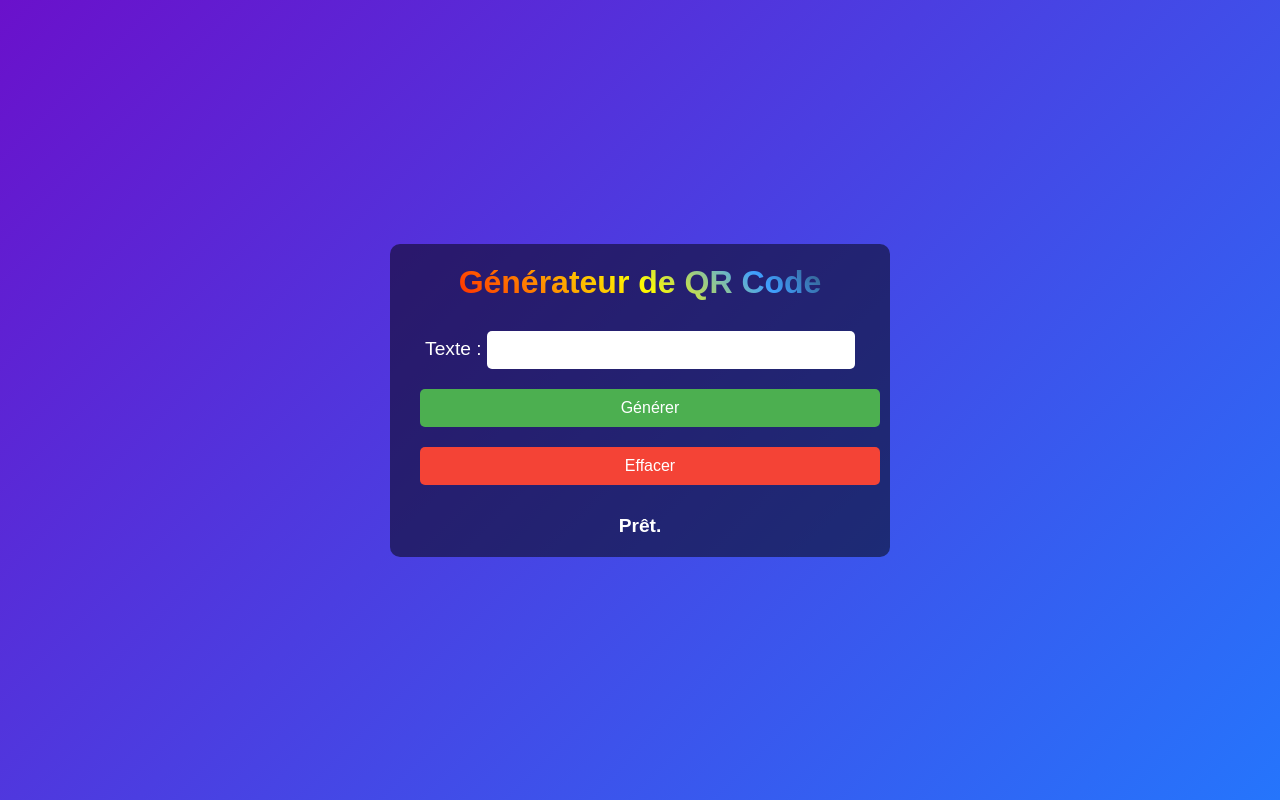
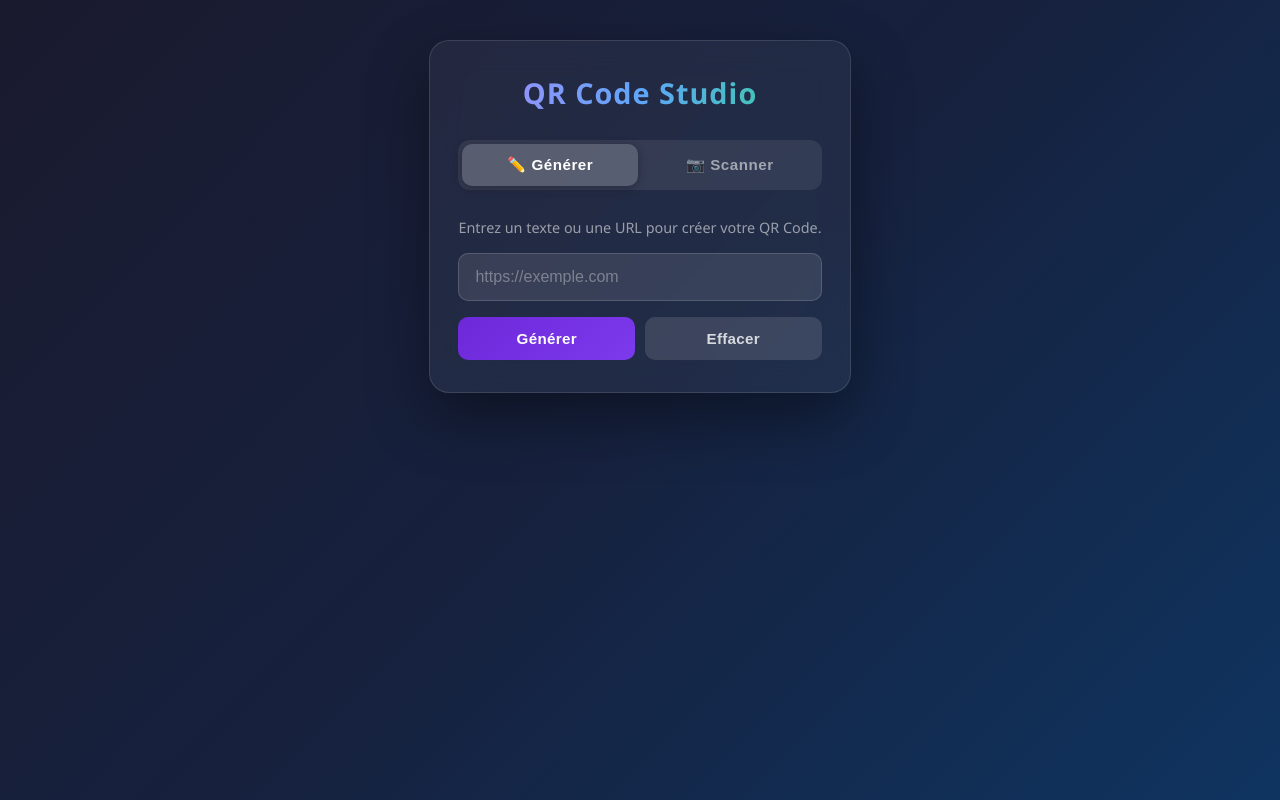
Before and after one commit to VoaybeDev/qr-bar-code-converter, a React (Create React App) app: page / in a window 1280 px wide. Built offline with nearby package versions, Linux system fonts and the light colour scheme.

Commit message:
Lecture & Ecriture Qr

```diff
--- a/package.json
+++ b/package.json
@@ -11,6 +11,7 @@
     "qrcode.react": "^4.2.0",
     "react": "^18.3.1",
     "react-dom": "^18.3.1",
+    "react-qr-reader": "^3.0.0-beta-1",
     "react-scripts": "5.0.1",
     "web-vitals": "^2.1.4"
   },
--- a/src/App.css
+++ b/src/App.css
@@ -1,4 +1,3 @@
-/* Reset default styles */
 * {
   margin: 0;
   padding: 0;
@@ -6,104 +5,239 @@
 }
 
 body {
-  font-family: 'Arial', sans-serif;
-  background: linear-gradient(135deg, #6a11cb 0%, #2575fc 100%);
-  color: white;
-  height: 100vh;
+  font-family: 'Segoe UI', Arial, sans-serif;
+  background: linear-gradient(135deg, #1a1a2e 0%, #16213e 50%, #0f3460 100%);
+  min-height: 100vh;
   display: flex;
   justify-content: center;
-  align-items: center;
-  flex-direction: column;
+  align-items: flex-start;
+  padding: 40px 16px;
 }
 
+/* ── App container ── */
 .app {
-  text-align: center;
-  padding: 20px;
-  max-width: 500px;
   width: 100%;
-  background: rgba(0, 0, 0, 0.5);
-  border-radius: 10px;
+  max-width: 460px;
+  background: rgba(255, 255, 255, 0.05);
+  backdrop-filter: blur(16px);
+  border: 1px solid rgba(255, 255, 255, 0.12);
+  border-radius: 20px;
+  padding: 32px 28px;
+  color: white;
+  box-shadow: 0 24px 60px rgba(0, 0, 0, 0.4);
 }
 
+/* ── Title ── */
 .title {
-  font-size: 2rem;
-  background: linear-gradient(45deg, #ff0000, #ff7300, #fffb00, #3f9fff, #2e2e2e);
+  font-size: 1.8rem;
+  font-weight: 700;
+  text-align: center;
+  letter-spacing: 1px;
+  margin-bottom: 28px;
+  background: linear-gradient(90deg, #a78bfa, #60a5fa, #34d399);
   -webkit-background-clip: text;
-  color: transparent;
-  font-weight: bold;
+  -webkit-text-fill-color: transparent;
+  background-clip: text;
 }
 
-.content {
-  margin-top: 20px;
-  width: 100%;
+/* ── Tabs ── */
+.tabs {
+  display: flex;
+  background: rgba(255, 255, 255, 0.08);
+  border-radius: 12px;
+  padding: 4px;
+  margin-bottom: 28px;
+  gap: 4px;
 }
 
-.label {
-  margin-bottom: 10px;
-  font-size: 1.2rem;
+.tab {
+  flex: 1;
+  padding: 12px;
+  border: none;
+  border-radius: 10px;
+  background: transparent;
+  color: rgba(255, 255, 255, 0.55);
+  font-size: 0.95rem;
+  font-weight: 600;
+  cursor: pointer;
+  transition: all 0.25s ease;
+  letter-spacing: 0.5px;
 }
 
+.tab.active {
+  background: rgba(255, 255, 255, 0.18);
+  color: white;
+  box-shadow: 0 2px 10px rgba(0, 0, 0, 0.25);
+}
+
+.tab:hover:not(.active) {
+  color: rgba(255, 255, 255, 0.8);
+  background: rgba(255, 255, 255, 0.06);
+}
+
+/* ── Panel ── */
+.panel {
+  display: flex;
+  flex-direction: column;
+  gap: 16px;
+}
+
+.panel-desc {
+  font-size: 0.9rem;
+  color: rgba(255, 255, 255, 0.55);
+  text-align: center;
+}
+
+/* ── Input ── */
 .input {
-  width: 80%;
-  padding: 10px;
-  margin: 10px 0;
-  border-radius: 5px;
-  border: none;
+  width: 100%;
+  padding: 14px 16px;
+  border-radius: 10px;
+  border: 1px solid rgba(255, 255, 255, 0.15);
+  background: rgba(255, 255, 255, 0.1);
+  color: white;
   font-size: 1rem;
   outline: none;
+  transition: border-color 0.2s;
 }
 
+.input::placeholder {
+  color: rgba(255, 255, 255, 0.35);
+}
+
+.input:focus {
+  border-color: #a78bfa;
+}
+
+/* ── Button row ── */
+.btn-row {
+  display: flex;
+  gap: 10px;
+}
+
+/* ── Buttons ── */
 .button {
-  padding: 10px 20px;
+  flex: 1;
+  padding: 13px 16px;
   border: none;
-  border-radius: 5px;
-  margin: 10px;
+  border-radius: 10px;
+  font-size: 0.95rem;
+  font-weight: 600;
   cursor: pointer;
-  font-size: 1rem;
-  width: 100%;
-  transition: background-color 0.3s ease;
+  transition: opacity 0.2s, transform 0.15s;
+  letter-spacing: 0.3px;
+}
+
+.button:hover {
+  opacity: 0.85;
+  transform: translateY(-1px);
+}
+
+.button:active {
+  transform: translateY(0);
 }
 
 .generate {
-  background-color: #4caf50;
+  background: linear-gradient(135deg, #6d28d9, #7c3aed);
   color: white;
 }
 
 .clear {
-  background-color: #f44336;
-  color: white;
+  background: rgba(255, 255, 255, 0.12);
+  color: rgba(255, 255, 255, 0.8);
 }
 
 .save {
-  background-color: #2196f3;
+  background: linear-gradient(135deg, #0369a1, #0ea5e9);
   color: white;
+  width: 100%;
+  flex: none;
+  margin-top: 4px;
 }
 
-.button:hover {
-  opacity: 0.8;
+/* ── QR display box ── */
+.qr-box {
+  display: flex;
+  flex-direction: column;
+  align-items: center;
+  gap: 16px;
+  background: white;
+  border-radius: 16px;
+  padding: 24px;
+  animation: fadeIn 0.3s ease;
 }
 
-.qr-preview {
-  margin-top: 20px;
+.qr-box canvas {
+  border-radius: 4px;
 }
 
+/* ── QR Reader ── */
+.reader-wrapper {
+  border-radius: 14px;
+  overflow: hidden;
+  border: 2px solid rgba(255, 255, 255, 0.15);
+}
+
+/* ── Scan result ── */
+.scan-result {
+  background: rgba(255, 255, 255, 0.08);
+  border: 1px solid rgba(255, 255, 255, 0.15);
+  border-radius: 12px;
+  padding: 16px;
+  display: flex;
+  flex-direction: column;
+  gap: 10px;
+  animation: fadeIn 0.3s ease;
+}
+
+.result-label {
+  font-size: 0.8rem;
+  text-transform: uppercase;
+  letter-spacing: 1px;
+  color: rgba(255, 255, 255, 0.5);
+}
+
+.result-text {
+  font-size: 1rem;
+  word-break: break-all;
+  color: #a5f3fc;
+}
+
+/* ── Status bar ── */
 .status {
   margin-top: 20px;
-  font-size: 1.2rem;
-  font-weight: bold;
+  padding: 12px 16px;
+  border-radius: 10px;
+  font-size: 0.9rem;
+  font-weight: 500;
+  text-align: center;
+  animation: fadeIn 0.3s ease;
 }
-/* Responsiveness */
-@media (max-width: 600px) {
+
+.status.success {
+  background: rgba(52, 211, 153, 0.15);
+  border: 1px solid rgba(52, 211, 153, 0.4);
+  color: #6ee7b7;
+}
+
+.status.error {
+  background: rgba(248, 113, 113, 0.15);
+  border: 1px solid rgba(248, 113, 113, 0.4);
+  color: #fca5a5;
+}
+
+/* ── Animation ── */
+@keyframes fadeIn {
+  from { opacity: 0; transform: translateY(8px); }
+  to   { opacity: 1; transform: translateY(0); }
+}
+
+/* ── Mobile ── */
+@media (max-width: 480px) {
   .app {
-    padding: 15px;
-    margin: 10px;
+    padding: 24px 18px;
   }
-
-  .input {
-    width: 100%;
-  }
-
-  .button {
-    width: 100%;
+  .title {
+    font-size: 1.5rem;
   }
 }
--- a/src/App.js
+++ b/src/App.js
@@ -1,73 +1,154 @@
 import React, { useState, useRef } from "react";
-import { QRCodeCanvas } from "qrcode.react"; // Utilisation de QRCodeCanvas pour générer un canvas
+import { QRCodeCanvas } from "qrcode.react";
+import { QrReader } from "react-qr-reader";
 import './App.css';
 
 function App() {
+  const [mode, setMode] = useState("generate"); // "generate" | "scan"
   const [text, setText] = useState("");
-  const [status, setStatus] = useState("Prêt.");
-  const canvasRef = useRef(null); // Référence pour manipuler le canvas du QR Code
+  const [qrVisible, setQrVisible] = useState(false);
+  const [status, setStatus] = useState(null);
+  const [scannedResult, setScannedResult] = useState(null);
+  const canvasRef = useRef(null);
+
+  const handleModeSwitch = (newMode) => {
+    setMode(newMode);
+    setStatus(null);
+    setScannedResult(null);
+    setText("");
+    setQrVisible(false);
+  };
 
   const generateQrCode = () => {
     if (text.trim() === "") {
-      setStatus("Texte manquant. Veuillez entrer un texte.");
+      setStatus({ type: "error", msg: "Veuillez entrer un texte avant de générer." });
       return;
     }
-    setStatus("QR Code généré. Cliquez sur 'Enregistrer' pour sauvegarder.");
+    setQrVisible(true);
+    setStatus({ type: "success", msg: "QR Code généré avec succès !" });
   };
 
   const clearAll = () => {
     setText("");
-    setStatus("Prêt.");
+    setQrVisible(false);
+    setStatus(null);
   };
 
   const saveQrCode = () => {
     const canvas = canvasRef.current;
     if (!canvas) return;
-
-    // Utilisation de toDataURL pour récupérer l'image sous forme de base64
     const dataURL = canvas.toDataURL("image/png");
     const link = document.createElement("a");
     link.href = dataURL;
     link.download = "qr-code.png";
     link.click();
-    setStatus("QR Code sauvegardé avec succès.");
+    setStatus({ type: "success", msg: "QR Code enregistré avec succès." });
+  };
+
+  const handleScan = (result) => {
+    if (result?.text) {
+      setScannedResult(result.text);
+      setStatus({ type: "success", msg: "QR Code détecté !" });
+    }
+  };
+
+  const handleError = (err) => {
+    console.error(err);
+    setStatus({ type: "error", msg: "Erreur d'accès à la caméra." });
+  };
+
+  const clearScan = () => {
+    setScannedResult(null);
+    setStatus(null);
   };
 
   return (
     <div className="app">
-      <h1 className="title">Générateur de QR Code</h1>
-      <div className="content">
-        <label className="label">Texte : </label>
-        <input
-          type="text"
-          className="input"
-          value={text}
-          onChange={(e) => setText(e.target.value)}
-        />
-        <button className="button generate" onClick={generateQrCode}>
-          Générer
+      <h1 className="title">QR Code Studio</h1>
+
+      {/* Tab switcher */}
+      <div className="tabs">
+        <button
+          className={`tab ${mode === "generate" ? "active" : ""}`}
+          onClick={() => handleModeSwitch("generate")}
+        >
+          ✏️ Générer
         </button>
-        <button className="button clear" onClick={clearAll}>
-          Effacer
+        <button
+          className={`tab ${mode === "scan" ? "active" : ""}`}
+          onClick={() => handleModeSwitch("scan")}
+        >
+          📷 Scanner
         </button>
+      </div>
 
-        {text.trim() && (
-          <div className="qr-preview">
+      {/* ── GENERATE MODE ── */}
+      {mode === "generate" && (
+        <div className="panel">
+          <p className="panel-desc">Entrez un texte ou une URL pour créer votre QR Code.</p>
 
-            <QRCodeCanvas
-              value={text}
-              size={256}
-              ref={canvasRef}
-              renderAs="canvas"
+          <input
+            type="text"
+            className="input"
+            placeholder="https://exemple.com"
+            value={text}
+            onChange={(e) => { setText(e.target.value); setQrVisible(false); setStatus(null); }}
+            onKeyDown={(e) => e.key === "Enter" && generateQrCode()}
+          />
+
+          <div className="btn-row">
+            <button className="button generate" onClick={generateQrCode}>Générer</button>
+            <button className="button clear" onClick={clearAll}>Effacer</button>
+          </div>
+
+          {qrVisible && (
+            <div className="qr-box">
+              <QRCodeCanvas value={text} size={220} ref={canvasRef} />
+              <button className="button save" onClick={saveQrCode}>⬇ Enregistrer (.png)</button>
+            </div>
+          )}
+        </div>
+      )}
+
+      {/* ── SCAN MODE ── */}
+      {mode === "scan" && (
+        <div className="panel">
+          <p className="panel-desc">Pointez votre caméra vers un QR Code pour le lire.</p>
+
+          <div className="reader-wrapper">
+            <QrReader
+              onResult={handleScan}
+              onError={handleError}
+              constraints={{ facingMode: "environment" }}
+              style={{ width: "100%" }}
             />
           </div>
-        )}
-      </div>
-      <div className="status">{status}</div>
-      {text.trim() && (
-        <button className="button save" onClick={saveQrCode}>
-          Enregistrer le QR Code
-        </button>
+
+          {scannedResult && (
+            <div className="scan-result">
+              <span className="result-label">Résultat :</span>
+              <p className="result-text">{scannedResult}</p>
+              <div className="btn-row">
+                <button
+                  className="button generate"
+                  onClick={() => navigator.clipboard.writeText(scannedResult).then(() =>
+                    setStatus({ type: "success", msg: "Copié dans le presse-papiers !" })
+                  )}
+                >
+                  Copier
+                </button>
+                <button className="button clear" onClick={clearScan}>Effacer</button>
+              </div>
+            </div>
+          )}
+        </div>
+      )}
+
+      {/* Status bar */}
+      {status && (
+        <div className={`status ${status.type}`}>
+          {status.type === "success" ? "✅" : "⚠️"} {status.msg}
+        </div>
       )}
     </div>
   );
```
Also changed, not shown: 1 other file (tests, documents, lock files or other folders).
